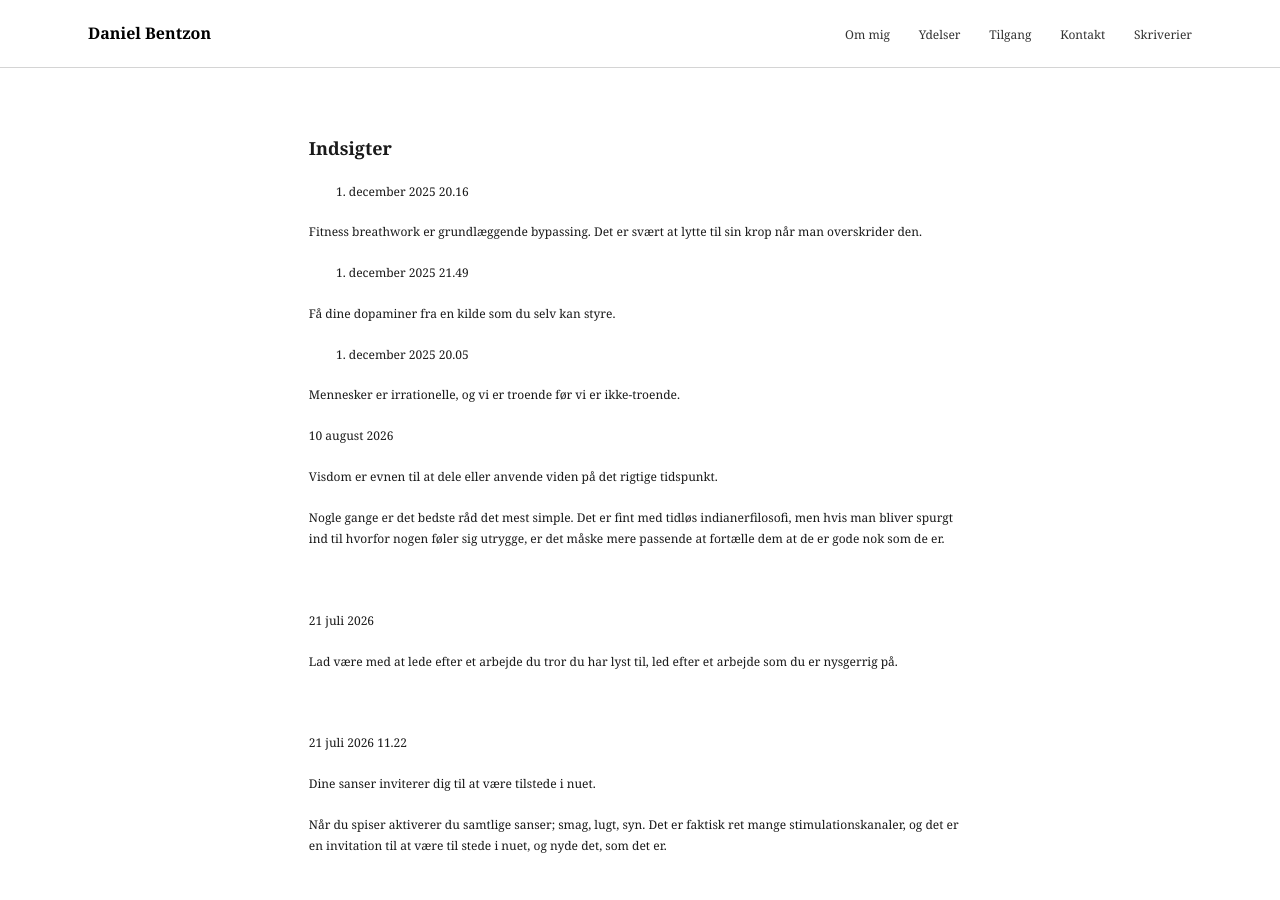
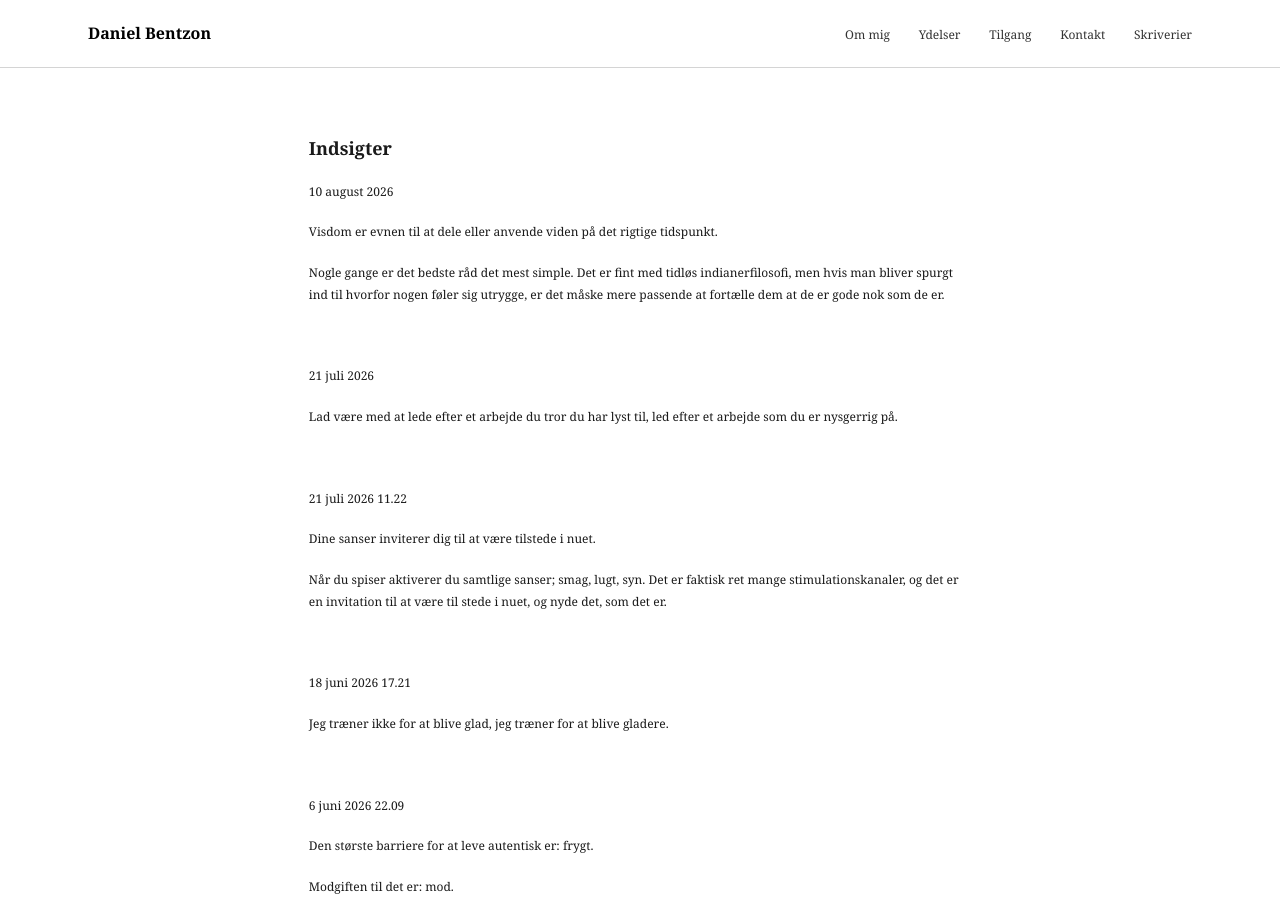
Before and after one commit to danielbentzon/danielbentzon.github.io, a Jekyll site: the page built from _sider/indsigter.md, in a window 1280 px wide and 900 px high. Built offline with Jekyll 4.4.1, drawn with Linux system fonts in a browser that asks for light colours.

Commit message:
Update indsigter.md

```diff
--- a/_sider/indsigter.md
+++ b/_sider/indsigter.md
@@ -1,19 +1,6 @@
 ---
 permalink: /indsigter/
 ---
-25. december 2025 20.16
-
-Fitness breathwork er grundlæggende bypassing. Det er svært at lytte til sin krop når man overskrider den.
-
-22. december 2025 21.49
-
-Få dine dopaminer fra en kilde som du selv kan styre.
-
-21. december 2025 20.05
-
-Mennesker er irrationelle, og vi er troende før vi er ikke-troende.
-
-
 10 august 2026
 
 Visdom er evnen til at dele eller anvende viden på det rigtige tidspunkt.
```
